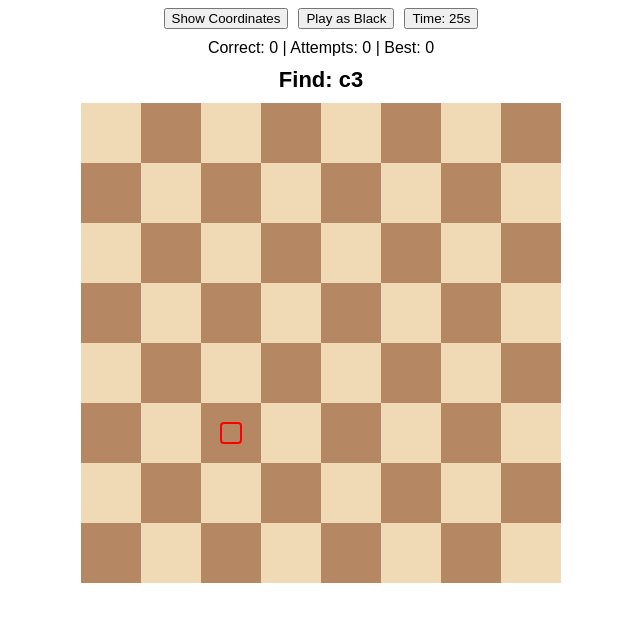
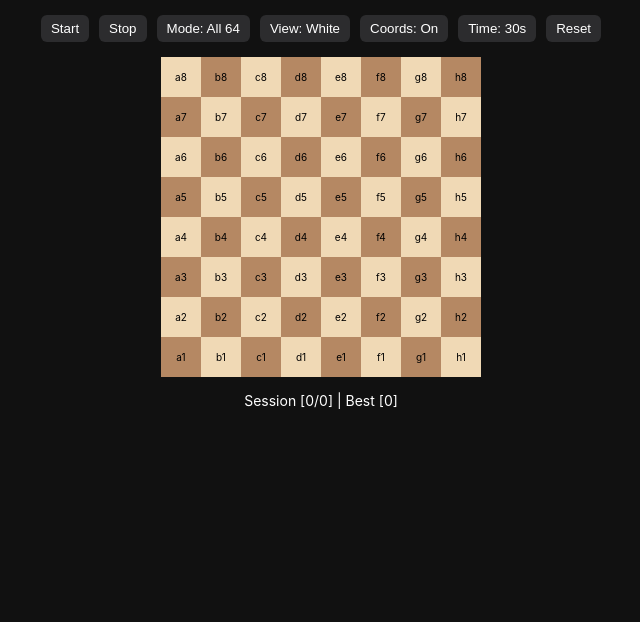
Before and after one commit to ForsookTheRook/chess-vision-trainer, a plain HTML site: page index.html in a window 1280 px wide. Shown: the whole page, without its empty margins (319-959 px from the left). Drawn offline with Linux system fonts and the light colour scheme.

Commit message:
Update index.html

```diff
--- a/index.html
+++ b/index.html
@@ -1,10 +1,10 @@
 <!DOCTYPE html>
 
-<html lang="en">
+<html>
 
 <head>
 
-<meta charset="UTF-8">
+<meta name="viewport" content="width=device-width, initial-scale=1.0">
 
 <title>Chess Vision Trainer</title>
 
@@ -12,97 +12,105 @@
 
 body {
 
-  display: flex;
+    margin:0;
 
-  flex-direction: column;
+    background:#111;
 
-  align-items: center;
+    display:flex;
 
-  font-family: Arial, sans-serif;
+    flex-direction:column;
+
+    align-items:center;
+
+    font-family: -apple-system, sans-serif;
 
 }
 
-#controls {
+.top-controls {
 
-  display: flex;
+    margin-top:15px;
 
-  gap: 10px;
+    color:white;
 
-  margin-bottom: 10px;
+    font-size:14px;
+
+    display:flex;
+
+    gap:10px;
+
+    align-items:center;
+
+    flex-wrap: wrap;
 
 }
 
-#stats {
+button {
 
-  margin-bottom: 10px;
+    padding:6px 10px;
 
-  font-size: 16px;
+    border-radius:6px;
+
+    border:none;
+
+    background:#2c2c2e;
+
+    color:white;
 
 }
 
-#target {
+.board {
 
-  margin-bottom: 10px;
+    display:grid;
 
-  font-size: 22px;
+    grid-template-columns: repeat(8, 40px);
 
-  font-weight: bold;
+    grid-template-rows: repeat(8, 40px);
 
-}
+    margin-top:15px;
 
-#board {
-
-  display: grid;
-
-  grid-template-columns: repeat(8, 60px);
-
-  grid-template-rows: repeat(8, 60px);
+    position: relative;
 
 }
 
 .square {
 
-  width: 60px;
+    width:40px;
 
-  height: 60px;
+    height:40px;
 
-  position: relative;
+    display:flex;
+
+    justify-content:center;
+
+    align-items:center;
+
+    font-size:10px;
+
+    user-select:none;
 
 }
 
-.light { background: #f0d9b5; }
+.light { background:#f0d9b5; }
 
-.dark  { background: #b58863; }
+.dark { background:#b58863; }
 
-.target::after {
+.selected {
 
-  content: "";
-
-  position: absolute;
-
-  width: 18px;
-
-  height: 18px;
-
-  border: 2px solid red;
-
-  border-radius: 4px;
-
-  top: 50%;
-
-  left: 50%;
-
-  transform: translate(-50%, -50%);
+    box-shadow: inset 0 0 0 3px #00e5ff;
 
 }
 
-.correct::after {
+.controls-bottom {
 
-  content: "✔";
+    margin-top:15px;
 
-  color: green;
+    color:white;
 
-  font-size: 28px;
+    font-size:14px;
+
+}
+
+.flash {
 
     position: absolute;
 
@@ -112,15 +120,29 @@
 
     transform: translate(-50%, -50%);
 
+    font-size: 56px;
+
+    font-weight: 300;
+
+    letter-spacing: 2px;
+
+    color: #00ffcc;
+
+    text-shadow: 0 0 10px black;
+
+    display: none;
+
+    z-index: 999;
+
+    opacity: 0.9;
+
+    pointer-events: none;
+
 }
 
-.incorrect::after {
+/* NEW: feedback overlay */
 
-  content: "✖";
-
-  color: red;
-
-  font-size: 28px;
+.feedback {
 
     position: absolute;
 
@@ -130,37 +152,37 @@
 
     transform: translate(-50%, -50%);
 
-}
+    font-size: 80px;
 
-.coord-file {
+    font-weight: bold;
 
-  position: absolute;
+    display: none;
 
-  bottom: 2px;
+    z-index: 1000;
 
-  right: 4px;
-
-  font-size: 10px;
-
-  opacity: 0.75;
+    pointer-events: none;
 
 }
 
-.coord-rank {
+.feedback.correct {
 
-  position: absolute;
-
-  top: 2px;
-
-  left: 4px;
-
-  font-size: 10px;
-
-  opacity: 0.75;
+    color: #00ff66;
 
 }
 
-.hidden { display: none; }
+.feedback.wrong {
+
+    color: #ff3b30;
+
+}
+
+.result {
+
+    margin-top:10px;
+
+    color:white;
+
+}
 
 </style>
 
@@ -168,109 +190,251 @@
 
 <body>
 
-<div id="controls">
+<div class="top-controls">
 
-  <button onclick="toggleCoords()" id="coordsBtn">Show Coordinates</button>
+    <button onclick="startTraining()">Start</button>
 
-  <button onclick="toggleSide()" id="sideBtn">Play as Black</button>
+    <button onclick="stopTraining()">Stop</button>
 
-  <button onclick="toggleMode()" id="modeBtn">30 Sec Mode</button>
+    <button onclick="toggleMode()">Mode: <span id="modeText">All 64</span></button>
+
+    <button onclick="toggleOrientation()">View: <span id="viewText">White</span></button>
+
+    <button onclick="toggleCoords()">Coords: <span id="coordsText">On</span></button>
+
+    <button onclick="toggleTimeMode()">Time: <span id="timeText">30s</span></button>
+
+    <button onclick="resetBoard()">Reset</button>
 
 </div>
 
-<div id="stats">
+<div class="board" id="board">
 
-  Correct: <span id="correct">0</span> |
+    <div class="flash" id="flash"></div>
 
-  Attempts: <span id="attempts">0</span> |
-
-  Best: <span id="best">0</span>
+    <div class="feedback" id="feedback"></div>
 
 </div>
 
-<div id="target"></div>
+<div class="controls-bottom">
 
-<div id="board"></div>
+    <div id="stats">
+
+        Session [0/0] | Best [0]
+
+    </div>
+
+</div>
+
+<div class="result" id="result"></div>
 
 <script>
 
 const board = document.getElementById("board");
 
-let showCoords = false;
+const flash = document.getElementById("flash");
 
-let playAsBlack = false;
+const feedback = document.getElementById("feedback");
 
-let timedMode = true;
+const stats = document.getElementById("stats");
 
-let correct = 0;
+const modeText = document.getElementById("modeText");
 
-let attempts = 0;
+const viewText = document.getElementById("viewText");
 
-let best = 0;
+const coordsText = document.getElementById("coordsText");
+
+const timeText = document.getElementById("timeText");
+
+const result = document.getElementById("result");
+
+const files = ["a","b","c","d","e","f","g","h"];
+
+const ranks = [8,7,6,5,4,3,2,1];
+
+let orientation = "white";
+
+let showCoords = JSON.parse(localStorage.getItem("showCoords") ?? "true");
+
+let timeMode = "30";
+
+let selected = JSON.parse(localStorage.getItem("selected") || "[]");
+
+let bestScore = parseInt(localStorage.getItem("bestScore") || "0");
+
+let sessionCorrect = 0;
+
+let sessionAttempts = 0;
+
+const max = 16;
+
+let training = false;
+
+let pool = [];
+
+let currentTarget = null;
 
 let timer = null;
 
 let timeLeft = 30;
 
-let locked = false;
+let mode = "all";
 
-const filesWhite = ["a","b","c","d","e","f","g","h"];
+let squareMap = {};
 
-const ranksWhite = [8,7,6,5,4,3,2,1];
+/* BOARD */
 
-function getFiles() {
+function buildBoard() {
 
-  return playAsBlack ? [...filesWhite].reverse() : filesWhite;
+    board.querySelectorAll(".square").forEach(s => s.remove());
+
+    squareMap = {};
+
+    const fileOrder = (orientation === "white") ? files : [...files].reverse();
+
+    const rankOrder = (orientation === "white") ? ranks : [...ranks].reverse();
+
+    for (let r = 0; r < 8; r++) {
+
+        for (let f = 0; f < 8; f++) {
+
+            const coord = fileOrder[f] + rankOrder[r];
+
+            const square = document.createElement("div");
+
+            square.className = "square";
+
+            if ((r + f) % 2 === 0) square.classList.add("light");
+
+            else square.classList.add("dark");
+
+            square.textContent = showCoords ? coord : "";
+
+            squareMap[coord] = square;
+
+            if (selected.includes(coord)) {
+
+                square.classList.add("selected");
 
             }
 
-function getRanks() {
+            square.addEventListener("click", () => handleClick(coord));
 
-  return playAsBlack ? [...ranksWhite].reverse() : ranksWhite;
+            board.appendChild(square);
 
         }
 
-let targetSquare = null;
+    }
 
-function getRandomSquare() {
-
-  return {
-
-    f: Math.floor(Math.random() * 8),
-
-    r: Math.floor(Math.random() * 8)
-
-  };
+    coordsText.textContent = showCoords ? "On" : "Off";
 
 }
 
-function squareName(sq) {
+/* FEEDBACK */
 
-  return filesWhite[sq.f] + ranksWhite[sq.r];
+function showFeedback(isCorrect) {
+
+    feedback.textContent = isCorrect ? "✓" : "✗";
+
+    feedback.className = "feedback " + (isCorrect ? "correct" : "wrong");
+
+    feedback.style.display = "block";
+
+    setTimeout(() => {
+
+        feedback.style.display = "none";
+
+    }, 500);
 
 }
 
-function updateStats() {
+/* CLICK */
 
-  document.getElementById("correct").textContent = correct;
+function handleClick(coord) {
 
-  document.getElementById("attempts").textContent = attempts;
+    if (!training) {
 
-  document.getElementById("best").textContent = best;
+        if (mode === "selected") {
+
+            if (selected.includes(coord)) {
+
+                selected = selected.filter(s => s !== coord);
+
+                squareMap[coord].classList.remove("selected");
+
+            } else if (selected.length < max) {
+
+                selected.push(coord);
+
+                squareMap[coord].classList.add("selected");
 
             }
 
-function updateTarget() {
-
-  document.getElementById("target").textContent =
-
-    "Find: " + squareName(targetSquare);
+            localStorage.setItem("selected", JSON.stringify(selected));
 
         }
 
-function startTimer() {
+        return;
 
-  clearInterval(timer);
+    }
+
+    sessionAttempts++;
+
+    const correct = coord === currentTarget;
+
+    if (correct) {
+
+        sessionCorrect++;
+
+        if (sessionCorrect > bestScore) {
+
+            bestScore = sessionCorrect;
+
+            localStorage.setItem("bestScore", bestScore);
+
+        }
+
+    }
+
+    showFeedback(correct);
+
+    updateStats();
+
+    nextPrompt();
+
+}
+
+/* TIME MODE */
+
+function toggleTimeMode() {
+
+    timeMode = (timeMode === "30") ? "unlimited" : "30";
+
+    timeText.textContent = (timeMode === "30") ? "30s" : "Unlimited";
+
+}
+
+/* START */
+
+function startTraining() {
+
+    if (training) return;
+
+    training = true;
+
+    sessionCorrect = 0;
+
+    sessionAttempts = 0;
+
+    result.textContent = "";
+
+    pool = (mode === "all") ? Object.keys(squareMap) : [...selected];
+
+    if (pool.length === 0) return;
+
+    nextPrompt();
+
+    if (timeMode === "30") {
 
         timeLeft = 30;
 
@@ -278,205 +442,105 @@
 
             timeLeft--;
 
-    document.getElementById("modeBtn").textContent =
-
-      `Time: ${timeLeft}s`;
-
-    if (timeLeft <= 0) {
-
-      clearInterval(timer);
-
-      best = Math.max(best, correct);
-
-      correct = 0;
-
-      attempts = 0;
-
-      updateStats();
-
-      nextRound();
-
-      startTimer();
-
-    }
+            if (timeLeft <= 0) stopTraining();
 
         }, 1000);
 
     }
 
-function createBoard() {
+}
 
-  board.innerHTML = "";
+/* STOP */
 
-  const files = getFiles();
+function stopTraining() {
 
-  const ranks = getRanks();
+    clearInterval(timer);
 
-  for (let r = 0; r < 8; r++) {
+    training = false;
 
-    for (let f = 0; f < 8; f++) {
+    flash.style.display = "none";
 
-      const square = document.createElement("div");
+    result.textContent =
 
-      square.classList.add("square");
-
-      if ((r + f) % 2 === 0) {
-
-        square.classList.add("light");
-
-      } else {
-
-        square.classList.add("dark");
+        `Session ${sessionCorrect}/${sessionAttempts}`;
 
 }
 
-      let actualF = playAsBlack ? 7 - f : f;
+/* PROMPT */
 
-      let actualR = playAsBlack ? 7 - r : r;
+function nextPrompt() {
 
-      if (targetSquare.f === actualF && targetSquare.r === actualR) {
+    currentTarget = pool[Math.floor(Math.random() * pool.length)];
 
-        square.classList.add("target");
+    flash.textContent = currentTarget;
+
+    flash.style.display = "block";
+
+    setTimeout(() => {
+
+        flash.style.display = "none";
+
+    }, 800);
 
 }
 
-      square.addEventListener("click", () => {
+/* MODE */
 
-        if (locked) return;
+function toggleMode() {
 
-        locked = true;
+    mode = (mode === "all") ? "selected" : "all";
 
-        attempts++;
-
-        const isCorrect =
-
-          targetSquare.f === actualF &&
-
-          targetSquare.r === actualR;
-
-        if (isCorrect) {
-
-          correct++;
-
-          square.classList.add("correct");
-
-        } else {
-
-          square.classList.add("incorrect");
+    modeText.textContent = mode === "all" ? "All 64" : "Selected";
 
 }
 
-        updateStats();
+/* ORIENTATION */
 
-        setTimeout(() => {
+function toggleOrientation() {
 
-          locked = false;
+    orientation = (orientation === "white") ? "black" : "white";
 
-          nextRound();
+    viewText.textContent = orientation === "white" ? "White" : "Black";
 
-        }, 500);
-
-      });
-
-      const file = files[f];
-
-      const rank = ranks[r];
-
-      if (r === 7) {
-
-        const fileLabel = document.createElement("div");
-
-        fileLabel.textContent = file;
-
-        fileLabel.classList.add("coord-file");
-
-        if (!showCoords) fileLabel.classList.add("hidden");
-
-        square.appendChild(fileLabel);
+    buildBoard();
 
 }
 
-      if (f === 0) {
-
-        const rankLabel = document.createElement("div");
-
-        rankLabel.textContent = rank;
-
-        rankLabel.classList.add("coord-rank");
-
-        if (!showCoords) rankLabel.classList.add("hidden");
-
-        square.appendChild(rankLabel);
-
-      }
-
-      board.appendChild(square);
-
-    }
-
-  }
-
-}
-
-function nextRound() {
-
-  targetSquare = getRandomSquare();
-
-  updateTarget();
-
-  createBoard();
-
-}
+/* COORDS */
 
 function toggleCoords() {
 
     showCoords = !showCoords;
 
-  document.getElementById("coordsBtn").textContent =
+    localStorage.setItem("showCoords", JSON.stringify(showCoords));
 
-    showCoords ? "Hide Coordinates" : "Show Coordinates";
-
-  createBoard();
+    buildBoard();
 
 }
 
-function toggleSide() {
+/* STATS */
 
-  playAsBlack = !playAsBlack;
+function updateStats() {
 
-  document.getElementById("sideBtn").textContent =
+    stats.textContent =
 
-    playAsBlack ? "Play as White" : "Play as Black";
-
-  createBoard();
+        `Session [${sessionCorrect}/${sessionAttempts}] | Best [${bestScore}]`;
 
 }
 
-function toggleMode() {
+/* RESET */
 
-  timedMode = !timedMode;
+function resetBoard() {
 
-  if (timedMode) {
+    localStorage.clear();
 
-    startTimer();
-
-  } else {
-
-    clearInterval(timer);
-
-    document.getElementById("modeBtn").textContent = "Unlimited Mode";
+    location.reload();
 
 }
 
-}
-
-// Init
-
-nextRound();
+buildBoard();
 
 updateStats();
-
-startTimer();
 
 </script>
 
```
Lines whose indentation alone changed are shown as unchanged.
